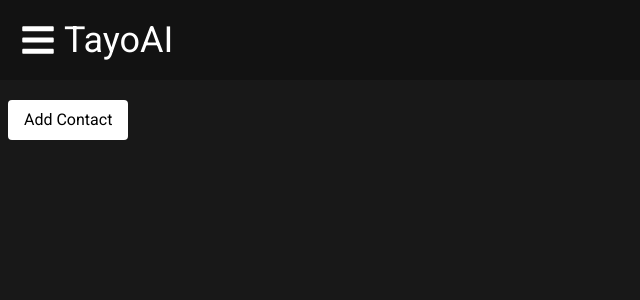
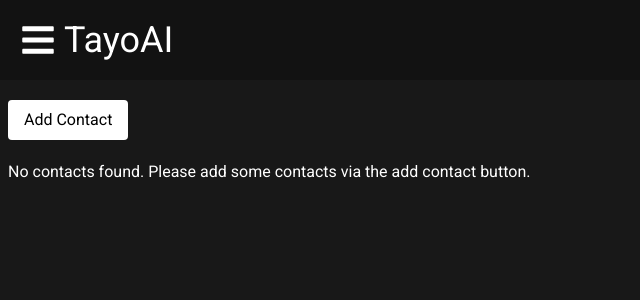
Before and after one commit to harshiv49/TayoAiTask, a React (Create React App) app: page / in a window 1280 px wide. Shown: the top 300 px of the page, without its empty margins (0-640 px from the left). Built offline with nearby package versions, Linux system fonts and the light colour scheme.

Commit message:
fix front-page temp text for no contacts and fixed the input placeholder styling

```diff
--- a/src/components/Contact.tsx
+++ b/src/components/Contact.tsx
@@ -44,6 +44,7 @@
           {!isAddContactFormVisible ? (
             <ContactList />
           ) : (
+
             <ContactForm onAddContact={addContactHandler} />
           )}
         </div>
--- a/src/components/ContactForm.tsx
+++ b/src/components/ContactForm.tsx
@@ -53,7 +53,7 @@
           placeholder="First Name"
           onChange={handleInputChange}
           required={true}
-          className="border bg-[rgb(40,40,40)] border-gray-950 rounded-md p-2 mb-2"
+          className="border bg-[rgb(40,40,40)] border-gray-950 rounded-md p-2 mb-2 text-white"
         />
         <input
           type="text"
@@ -61,7 +61,7 @@
           value={values.lastName}
           placeholder="Last Name"
           onChange={handleInputChange}
-          className="border bg-[rgb(40,40,40)] border-gray-950 rounded-md p-2 mb-2"
+          className="border bg-[rgb(40,40,40)] border-gray-950 rounded-md p-2 mb-2 text-white"
         />
         <input
           type="email"
@@ -70,7 +70,7 @@
           placeholder="Email"
           onChange={handleInputChange}
           required={true}
-          className="border bg-[rgb(40,40,40)] border-gray-950 rounded-md p-2 mb-2"
+          className="border bg-[rgb(40,40,40)] border-gray-950 rounded-md p-2 mb-2 text-white"
         />
         <div className="flex items-center mb-2">
           <label className="text-white mr-2 font-roboto">Status:</label>
--- a/src/components/ContactList.tsx
+++ b/src/components/ContactList.tsx
@@ -1,5 +1,5 @@
 import { useAppDispatch, useAppSelector } from "../app/hooks";
-import {  deleteContact } from "../features/contactSlice";
+import { deleteContact } from "../features/contactSlice";
 import ContactCard from "./ContactCard";
 const ContactList: React.FC = () => {
   const contacts = useAppSelector((state) => state.contact.contacts);
@@ -11,12 +11,22 @@
 
   return (
     <div className="flex flex-wrap">
-        {contacts.map((contact) => (
-          <ContactCard key={contact.id} contact={contact} onDelete={deleteContactHandler} />
-        ))}
+      {contacts.length === 0 ? (
+        <div className="text-large text-white">
+          No contacts found. Please add some contacts via the add contact
+          button.
+        </div>
+      ) : (
+        contacts.map((contact) => (
+          <ContactCard
+            key={contact.id}
+            contact={contact}
+            onDelete={deleteContactHandler}
+          />
+        ))
+      )}
     </div>
   );
 };
 
-
 export default ContactList;
```
Lines whose indentation alone changed are shown as unchanged.
